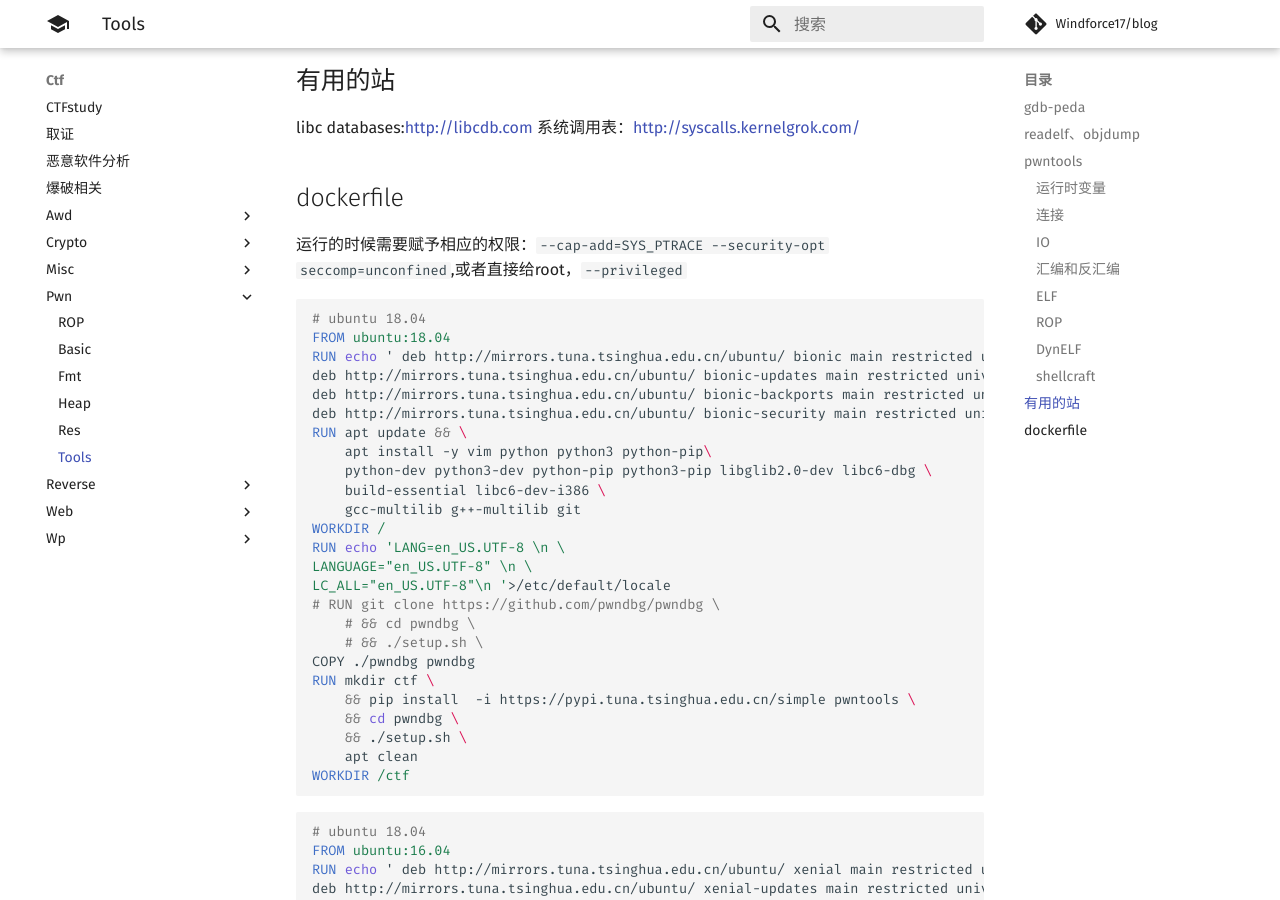
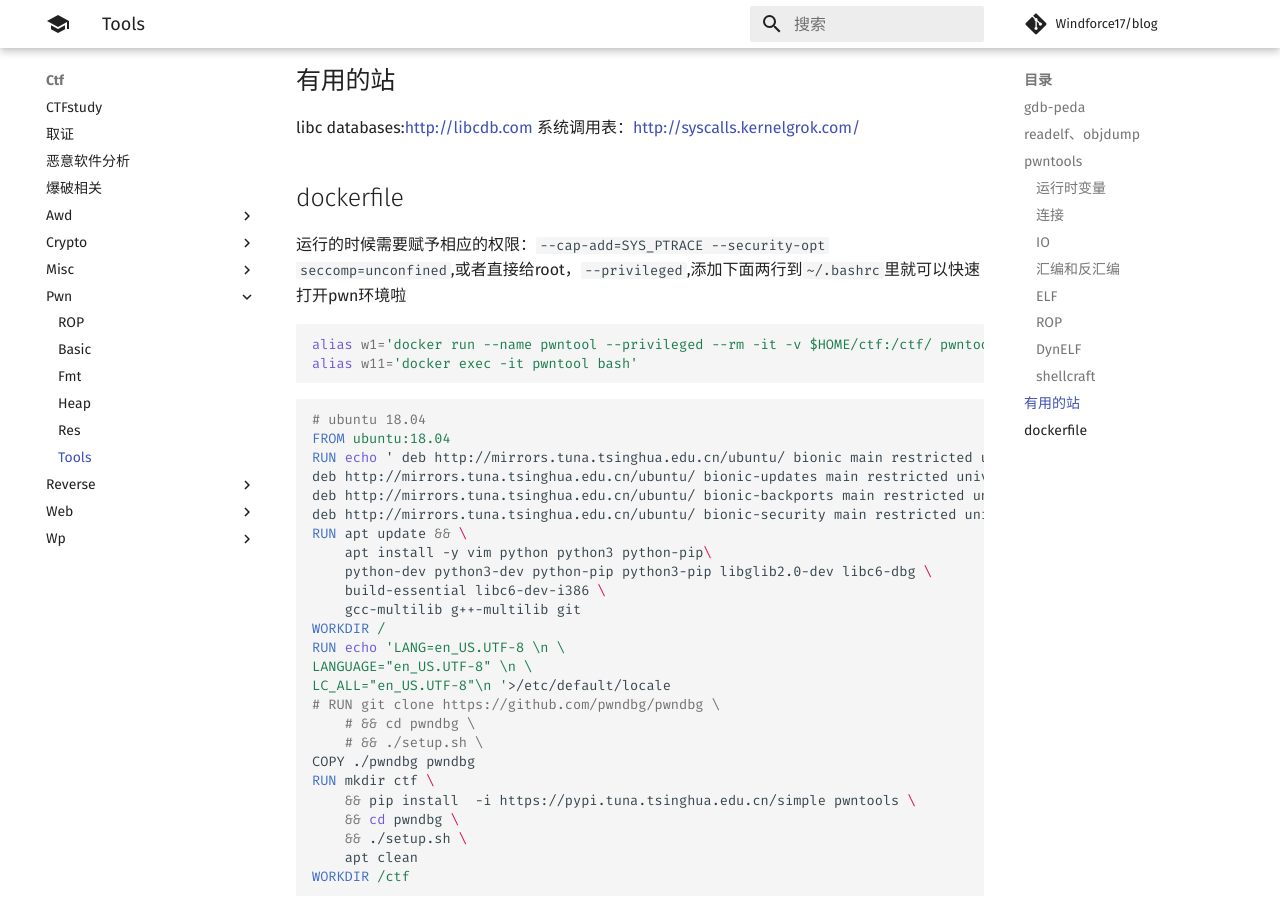
Before and after one commit to Windforce17/blog, an MkDocs documentation site: the page built from docs/ctf/pwn/tools.md, in a window 1280 px wide and 900 px high, scrolled down 2705 px. Built offline with MkDocs 1.6.1 and Material for MkDocs 9.7.7, drawn with Linux system fonts in a browser that asks for light colours; comment, search, counter and statistics services are not loaded.

Commit message:
update doc

````diff
--- a/docs/ctf/pwn/tools.md
+++ b/docs/ctf/pwn/tools.md
@@ -116,7 +116,11 @@
 系统调用表：http://syscalls.kernelgrok.com/
 
 ## dockerfile
-运行的时候需要赋予相应的权限：`--cap-add=SYS_PTRACE --security-opt seccomp=unconfined`,或者直接给root，`--privileged`
+运行的时候需要赋予相应的权限：`--cap-add=SYS_PTRACE --security-opt seccomp=unconfined`,或者直接给root，`--privileged`,添加下面两行到`~/.bashrc`里就可以快速打开pwn环境啦
+```sh
+alias w1='docker run --name pwntool --privileged --rm -it -v $HOME/ctf:/ctf/ pwntool /bin/bash'
+alias w11='docker exec -it pwntool bash'
+```
 ```dockerfile
 # ubuntu 18.04
 FROM ubuntu:18.04
````
